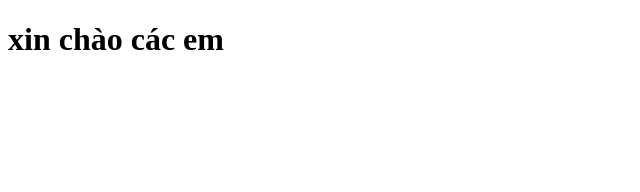
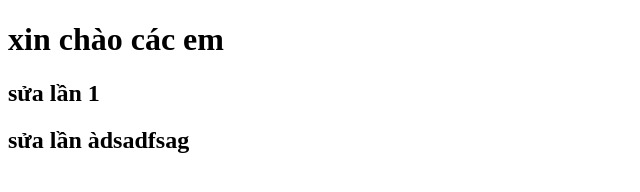
Before and after one commit to kenprovn/du-an-4, a plain HTML site: page index.html in a window 1280 px wide. Shown: the whole page, without its empty margins (0-640 px from the left). Drawn offline with Linux system fonts and the light colour scheme.

Commit message:
them about

```diff
--- a/index.html
+++ b/index.html
@@ -1,11 +1,13 @@
 <!DOCTYPE html>
 <html lang="vi">
-<head>
-    <meta charset="UTF-8">
-    <meta name="viewport" content="width=device-width, initial-scale=1.0">
+  <head>
+    <meta charset="UTF-8" />
+    <meta name="viewport" content="width=device-width, initial-scale=1.0" />
     <title>Document</title>
-</head>
-<body>
+  </head>
+  <body>
     <h1>xin chào các em</h1>
-</body>
+    <h2>sửa lần 1</h2>
+    <h2>sửa lần àdsadfsag</h2>
+  </body>
 </html>
```
